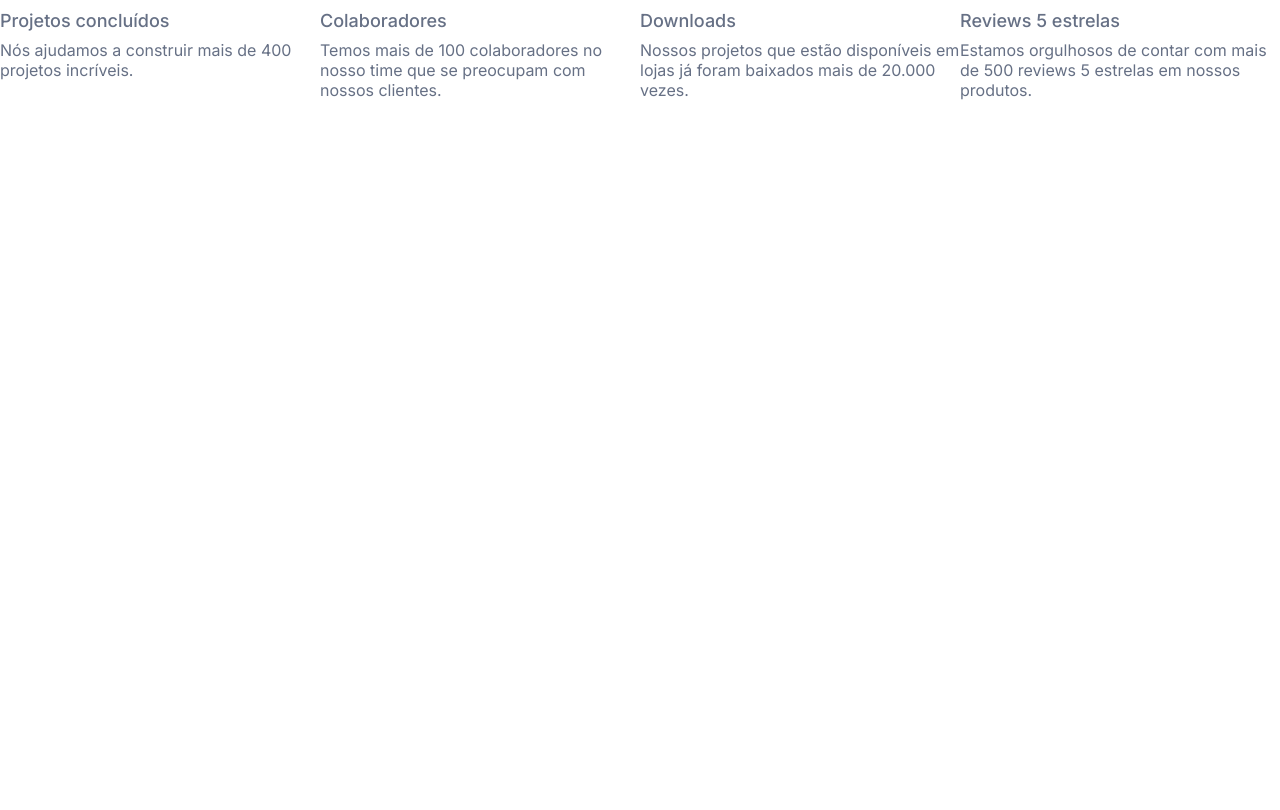
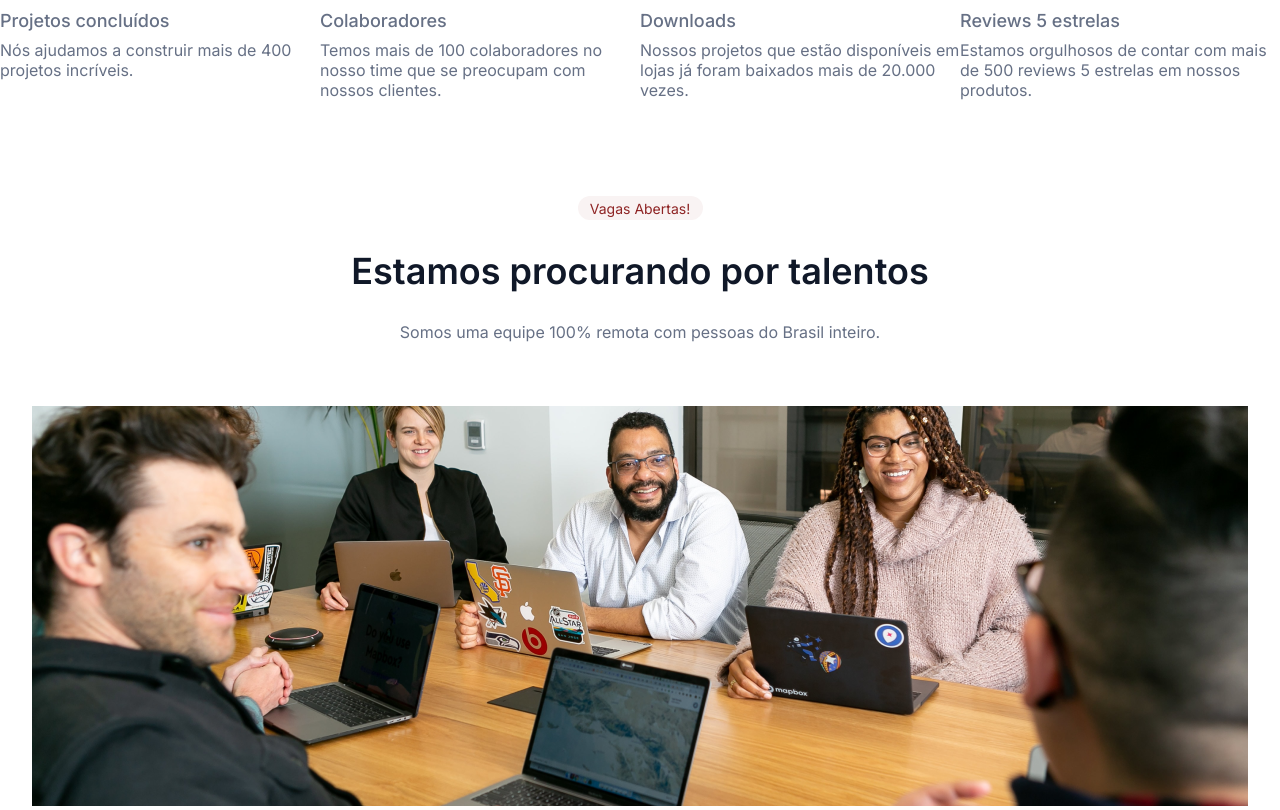
Before and after one commit to GuilhermeGCC/OptimusTech, a plain HTML site: page index.html in a window 1280 px wide. Shown: the part 556-1366 px from the top of the page. Before the commit the page ends 800 px from the top, so only its background shows below. Drawn offline with Linux system fonts and the light colour scheme.

Commit message:
new talents showcase
uma parte da section de talentos foi criada, a de introdução

```diff
--- a/index.html
+++ b/index.html
@@ -11,7 +11,7 @@
 </head>
 <body>
 
-    <!-- HEADER -->
+    <!-- Header -->
     <header class="header">
 
         <img src="/img/Logo da OptimusTech.svg" alt="Logo da OptimusTech">
@@ -41,6 +41,7 @@
                 de todo o mundo a se concentrarem naquilo que é realmente importante para elas.</p>
         </section>
 
+        <!-- Metrics -->
         <section class="metrics">
             <div class="metrics__container">
                 <h1 class="metrics__number">400+</h1>
@@ -64,6 +65,17 @@
             </div>
         </section>
 
+        <!-- Talents -->
+        <section class="talents">
+            <div class="talents__showcase">
+
+                <p class="talents__badge">Vagas Abertas!</p>
+                <h1 class="talents__title">Estamos procurando por talentos </h1>
+                <p class="talents__text">Somos uma equipe 100% remota com pessoas do Brasil inteiro.</p>
+                <img src="/img/procurando talentos no escritório.png" alt="Procurando talentos no escritório">
+
+            </div>
+        </section>
     </main>
 
     <footer></footer>
--- a/style.css
+++ b/style.css
@@ -1,6 +1,7 @@
 @import url(styles/header.css);
 @import url(styles/aboutUs.css);
 @import url(styles/metrics.css);
+@import url(styles/talents.css);
 
 * {
     box-sizing: border-box;
@@ -19,7 +20,7 @@
     --dark-red:#8E2424;
     --gray: #667085;
     --white: #FFFFFF;
-    --black: #000000;
+    --black: #101828;
 
 
     /* FONTS */
--- /dev/null
+++ b/styles/talents.css
@@ -0,0 +1,27 @@
+.talents {
+    text-align: center;
+    padding-top: 6em;
+}
+
+.talents__badge {
+    color: var(--dark-red);
+    font-size: 14px;
+    border-radius: 16px;
+    background-color: rgba(142, 36, 36, 0.05);
+    padding: 0.25em 0.75em;
+    max-width: 125px;
+    margin: auto;
+
+}
+
+.talents__title {
+    font-weight: 600;
+    font-size: 36px;
+    color: var(--black);
+    margin-top: 0.8em;
+    margin-bottom: 0.8em;
+}
+
+.talents__text {
+    margin-bottom: 4em;
+}
```
Also changed, not shown: img/procurando talentos no escritório.png (added).
